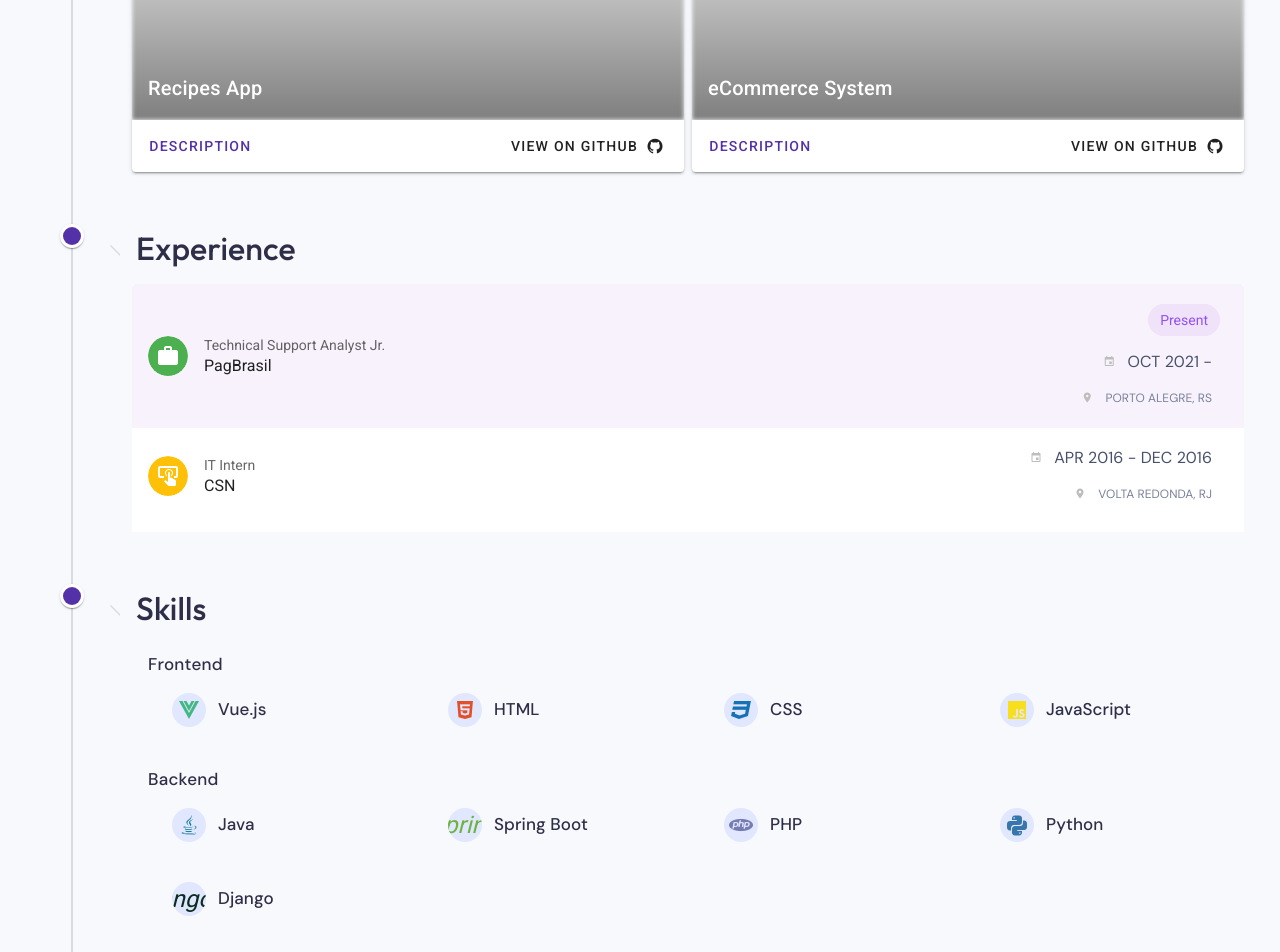
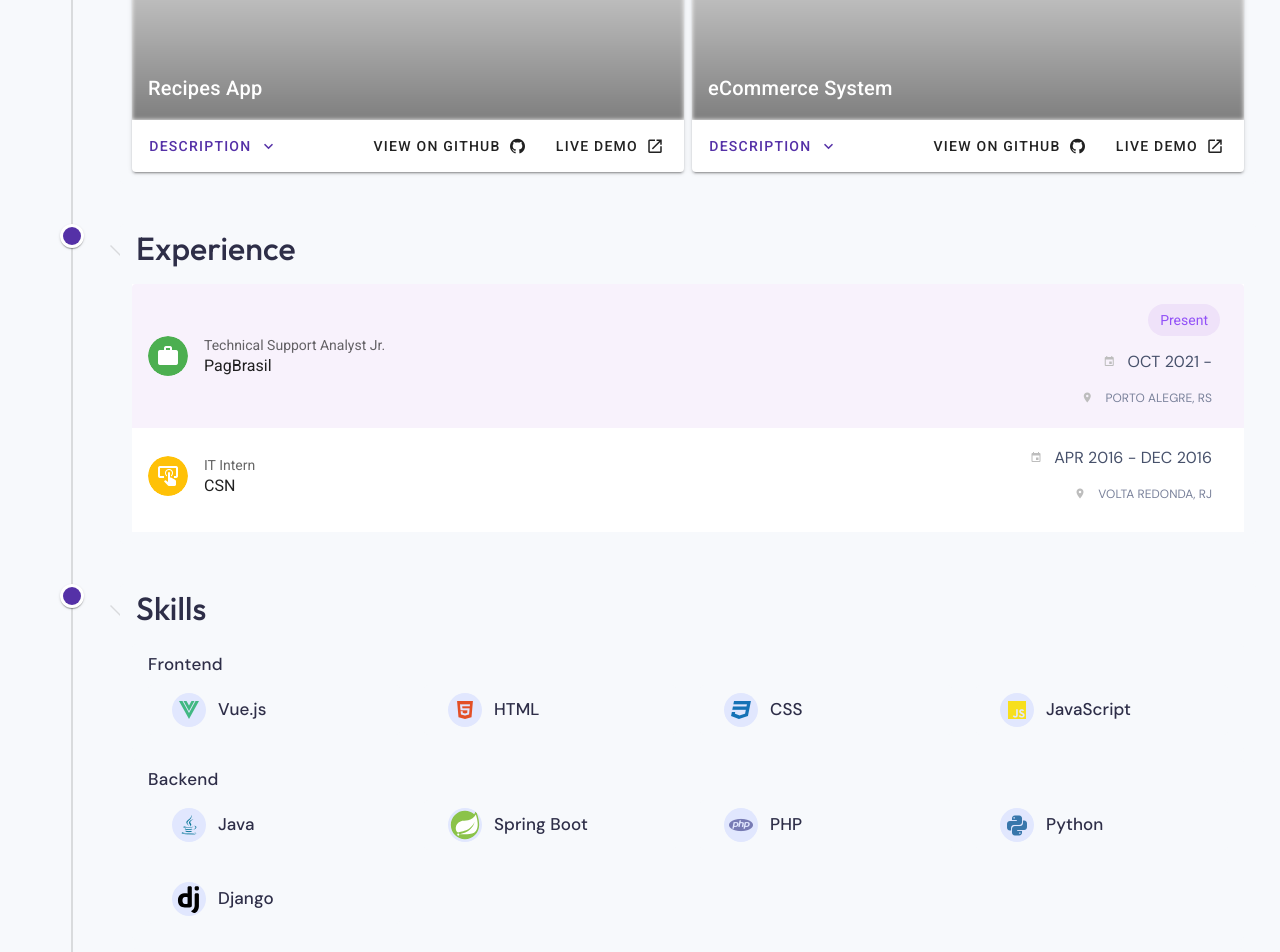
Before and after one commit to LGMarques9963/curriculum-vue, a Vue app: page /#/ in a window 1280 px wide. Shown: the part 480-1432 px from the top of the page. Built offline with nearby package versions, Linux system fonts and the light colour scheme.

Commit message:
fix icons and add live demo

```diff
--- a/src/components/HelloWorld.vue
+++ b/src/components/HelloWorld.vue
@@ -28,12 +28,19 @@
                           <v-card-actions>
                             <v-btn text color="#5531A7" @click="show = !show">
                               DESCRIPTION
+                              <v-icon v-if="!show" right>mdi-chevron-down</v-icon>
+                              <v-icon v-else right>mdi-chevron-up</v-icon>
                             </v-btn>
                             <v-spacer></v-spacer>
 
                             <v-btn text :href="card.url" target="_blank">
                               VIEW ON GITHUB
                               <v-icon right>mdi-github</v-icon>
+                            </v-btn>
+
+                            <v-btn text :href="card.demo" target="_blank">
+                              LIVE DEMO
+                              <v-icon right>mdi-open-in-new</v-icon>
                             </v-btn>
                           </v-card-actions>
                           <v-expand-transition>
@@ -111,7 +118,8 @@
                                   <v-row align="center" class="spacer" no-gutters>
                                     <v-col>
                                       <v-avatar size="34px" color="#E1E7FE" class="ml-4">
-                                        <v-icon :color="item.color" size="24px">{{ item.icon }}</v-icon>
+                                        <v-img v-if="item.localAsset" :src="item.icon"></v-img>
+                                        <v-icon v-else :color="item.color" size="24px">{{ item.icon }}</v-icon>
                                       </v-avatar>
                                     </v-col>
 
@@ -182,6 +190,7 @@ export default {
         src: require('../assets/cv.jpeg'),
         flex: 12,
         url: "https://github.com/LGMarques9963/curriculum-vue.git",
+        demo: "https://happy-island-05692bd10.4.azurestaticapps.net",
         description: "Curriculum Vitae is a dynamic Vue.js and Vuetify-powered web application that functions as a comprehensive resume. Showcasing my latest projects, professional experience, skills, education, and contact details, this page provides an interactive and aesthetically pleasing overview of my professional journey. Leveraging Vue.js for seamless interactivity and Vuetify for a polished material design, it ensures a responsive and visually appealing presentation of my skills and accomplishments. Explore my CV effortlessly and reach out easily through the provided contact information. 📄✨"
       },
       {
@@ -189,6 +198,7 @@ export default {
         src: require('../assets/recipe.jpeg'),
         flex: 6,
         url: "https://github.com/LGMarques9963/api-food-vue",
+        demo: "https://calm-smoke-0ceaaed10.4.azurestaticapps.net/#/",
         description: "Recipes App is a front-end project developed for Vue.js learning purposes. It utilizes Vue.js, Vuetify, Axios, and VueRouter to create a responsive application. Users can explore and search for recipes based on cuisine, ingredients, and name, with detailed views showcasing preparation steps. Enjoy a seamless experience with this Vue.js-powered recipe app! 🍲"
       },
       {
@@ -196,6 +206,7 @@ export default {
         src: require('../assets/ecommerce.jpeg'),
         flex: 6,
         url: "https://github.com/LGMarques9963/FDS-TF-Sistema-de-Vendas",
+        demo: "",
         description: "A comprehensive sales system developed as the final project for the Software Development Fundamentals course. The backend, powered by Spring Boot, leverages Java and Maven for robust API functionalities, including client and order management. The frontend, designed with Vue.js, offers an intuitive user interface for seamless interaction. Key features encompass client and order handling, product management, and insightful statistics generation. The combination of Spring Boot and Vue.js showcases proficiency in backend development and frontend design, reflecting a well-rounded skill set in Java, web development, and RESTful API implementation."
       },
     ],
@@ -264,8 +275,9 @@ export default {
           },
           {
             name: 'Spring Boot',
-            icon: 'spring',
+            icon: require('../assets/icons/icons8-spring-boot.svg'),
             color: '#6DB33F',
+            localAsset: true,
           },
           {
             name: 'PHP',
@@ -279,8 +291,9 @@ export default {
           },
           {
             name: 'Django',
-            icon: 'django24',
+            icon: require('../assets/icons/light/icons8-django-24.svg'),
             color: '#092E20',
+            localAsset: true,
           },
         ],
         icon: 'mdi-code-tags',
```
Also changed, not shown: 1 other file (tests, documents, lock files or other folders).
